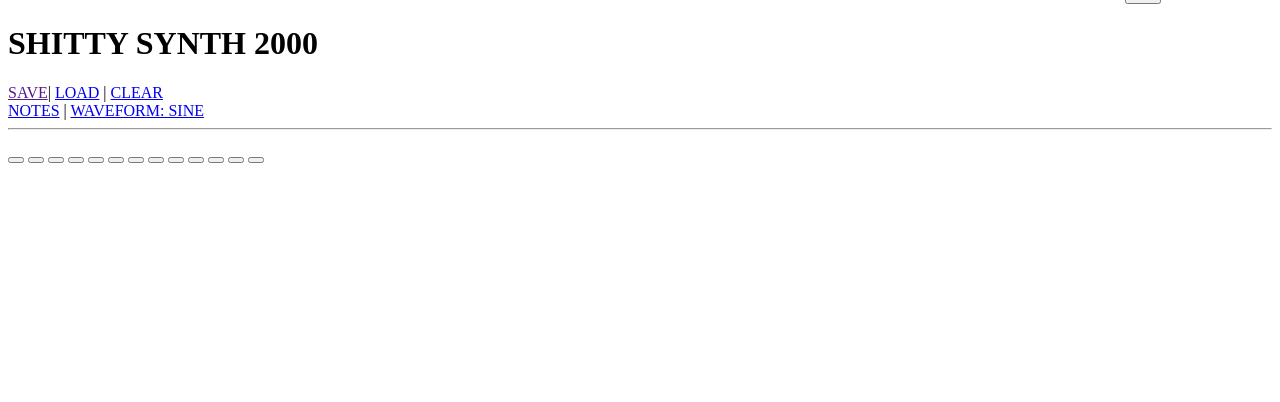
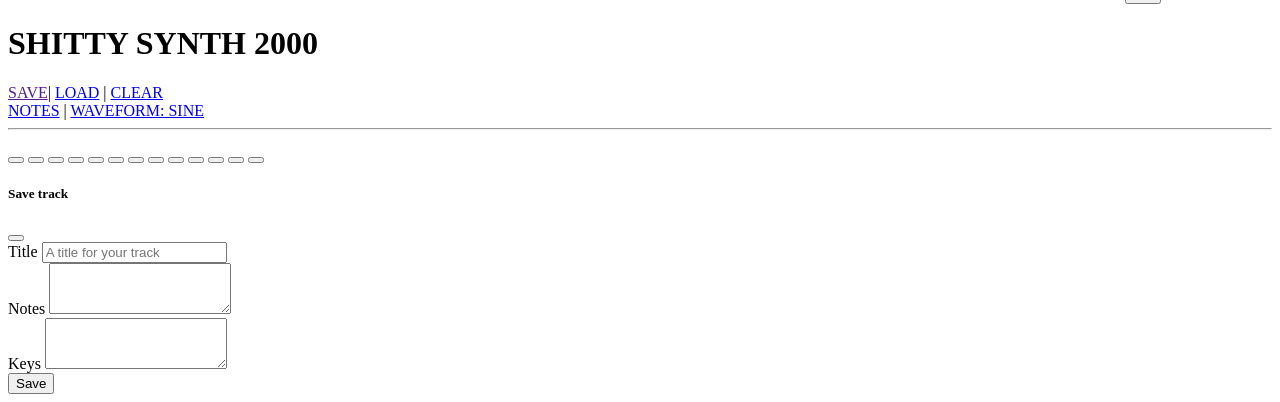
Before and after one commit to ghartemann/checkpoint-4-shitty-synth-2000, a Symfony app: template templates/synth/index.html.twig in a window 1280 px wide. Shown: the part 2666-3068 px from the top of the page. Before the commit the page ends 2829 px from the top, so only its background shows below. Run offline with Twig, Linux system fonts and the light colour scheme; the template is opened without the code that fills it, so the values that code supplies are empty; some libraries are stand-ins or nearby versions.

Commit message:
minicommit

```diff
--- /dev/null
+++ b/templates/_components/_saveform.html.twig
@@ -0,0 +1,34 @@
+<div
+        class="modal fade"
+        id="saveModal"
+        tabindex="-1"
+        aria-labelledby="saveModalLabel"
+        aria-hidden="true"
+>
+    <div class="modal-dialog modal-dialog-centered modal-dialog-scrollable">
+        <div class="modal-content">
+            <div class="modal-header">
+                <h5 class="modal-title" id="saveModalLabel">Save track</h5>
+                <button type="button" class="btn-close" data-bs-dismiss="modal" aria-label="Close"></button>
+            </div>
+            <div class="modal-body">
+                <form>
+                    <div class="mb-3">
+                        <label for="saveFormControlInput1" class="form-label">Title</label>
+                        <input type="text" class="form-control" id="saveFormControlInput1"
+                               placeholder="A title for your track"/>
+                    </div>
+                    <div class="mb-3">
+                        <label for="saveFormControlTextarea1" class="form-label">Notes</label>
+                        <textarea class="form-control" id="saveFormControlTextarea1" rows="3"></textarea>
+                    </div>
+                    <div class="mb-3">
+                        <label for="saveFormControlTextarea2" class="form-label">Keys</label>
+                        <textarea class="form-control" id="saveFormControlTextarea2" rows="3"></textarea>
+                    </div>
+                    <button class="btn btn-primary" data-bs-dismiss="modal">Save</button>
+                </form>
+            </div>
+        </div>
+    </div>
+</div>
--- a/templates/_components/_sidenav_notes_info.html.twig
+++ b/templates/_components/_sidenav_notes_info.html.twig
@@ -31,7 +31,7 @@
                         <tr>
                             <td id="note-table-{{ loop.index }}-name">{{ note.name }}</td>
                             <td>{{ note.translation }}</td>
-                            <td id="note-table-{{ loop.index }}-frequency">{{ note.frequency }} Hz</td>
+                            <td id="note-table-{{ loop.index }}-frequency">{{ note.frequency }}</td>
                             <td id="note-table-{{ loop.index }}-key">{{ note.letter|upper }}</td>
                         </tr>
                     {% endfor %}
--- a/templates/synth/index.html.twig
+++ b/templates/synth/index.html.twig
@@ -58,4 +58,6 @@
     </div>
 
     <div id="keyboard"></div>
+
+    {{ include('_components/_saveform.html.twig') }}
 {% endblock %}
```
Also changed, not shown: assets/scripts/synth.js (+50 -2 lines).
